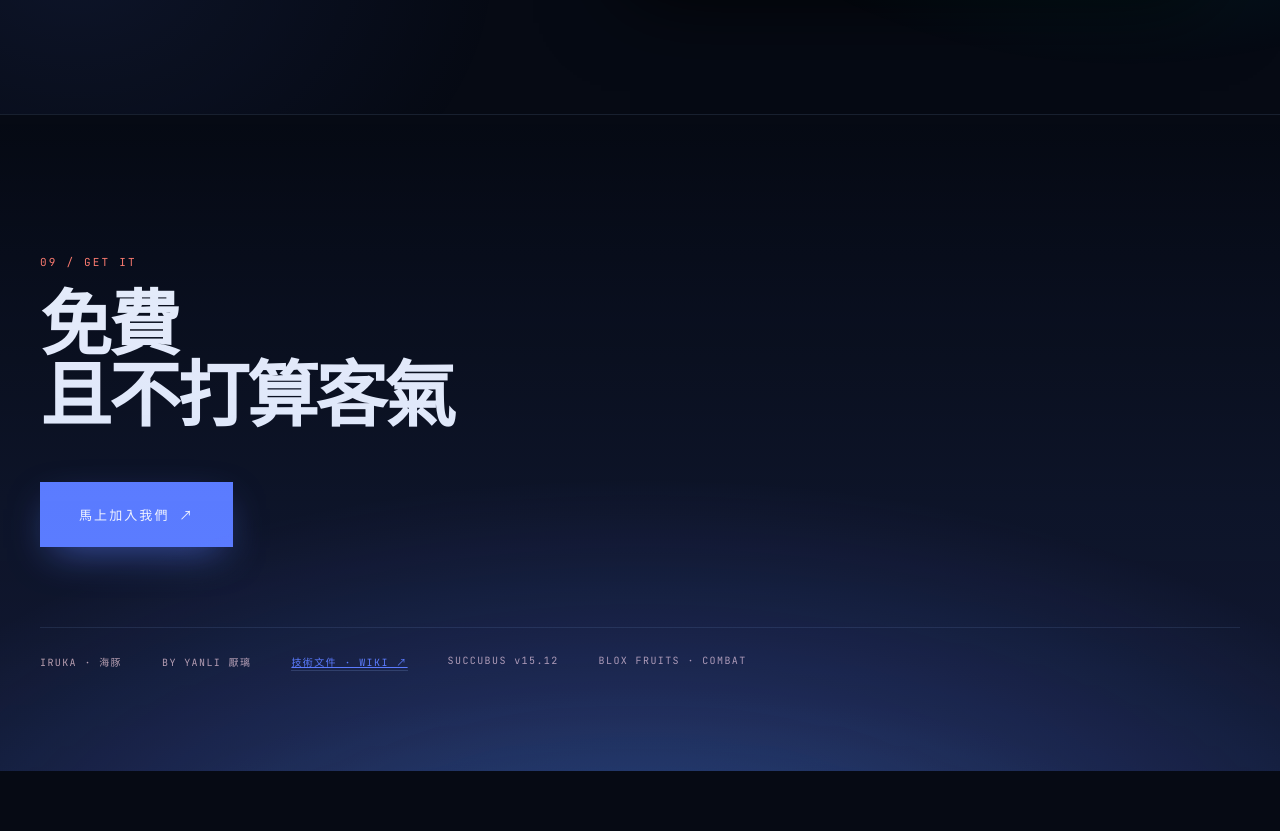
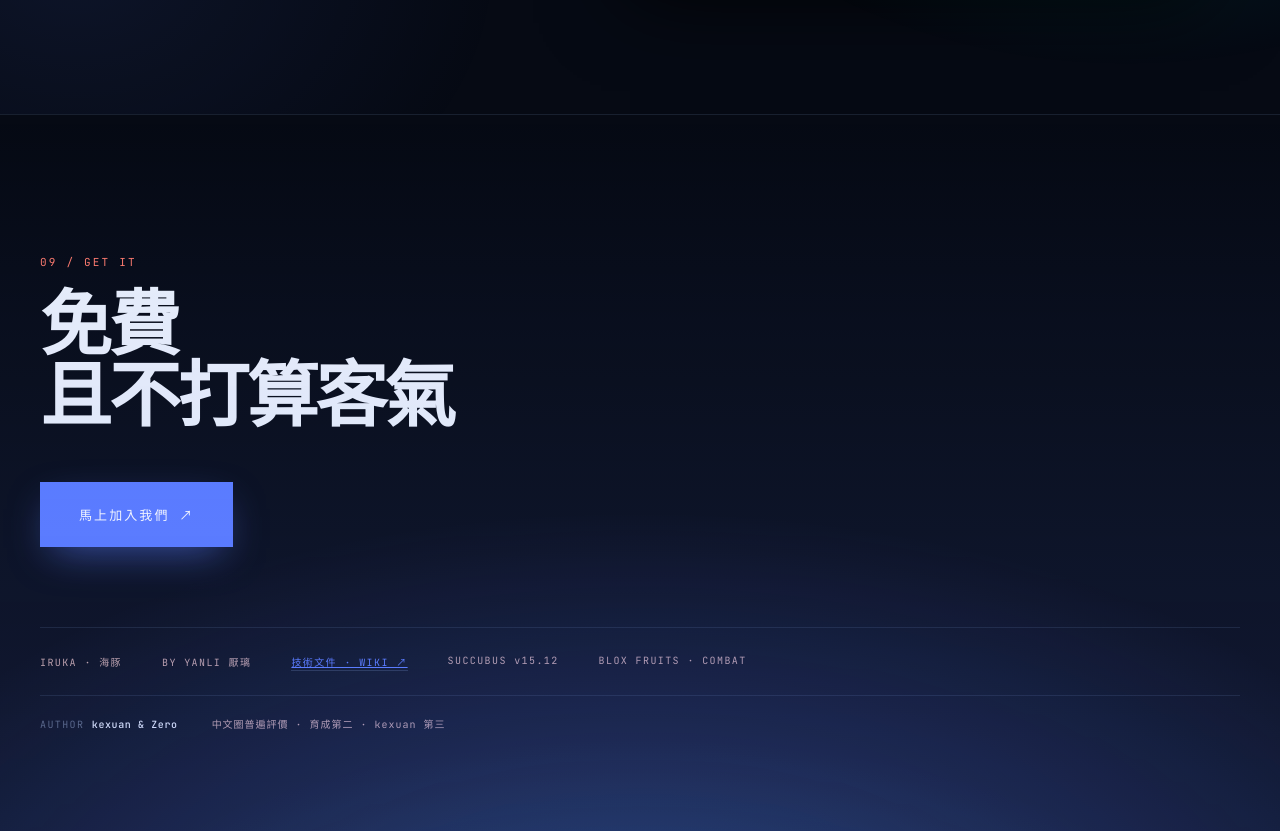
Before and after one commit to kexuanouo/kexuanouo.github.io, a plain HTML site: page index.html in a window 1280 px wide. Shown: the part 9333-10164 px from the top of the page. Before the commit the page ends 10104 px from the top, so only its background shows below. Drawn offline with Linux system fonts and the light colour scheme.

Commit message:
chore: update index.html

```diff
--- a/index.html
+++ b/index.html
@@ -395,6 +395,13 @@ section.mech h2 span{color:var(--dim)}
 #get .btn:hover{background:#FF3B4E;border-color:#FF3B4E;box-shadow:0 18px 54px -10px rgba(255,59,78,.8)}
 #get .btn span{color:#fff}
 #get .meta span{color:#C9A5A2}
+#get .sign{
+  margin-top:24px;padding-top:20px;border-top:1px solid var(--n20);
+  display:flex;gap:34px;flex-wrap:wrap;align-items:baseline;
+  font-family:var(--mono);font-size:10px;letter-spacing:.14em;color:var(--n50);
+}
+#get .sign b{font-weight:500;color:var(--n95);letter-spacing:.06em}
+#get .sign .sign-n{color:#C9A5A2;letter-spacing:.1em}
 .cta h2{font-size:clamp(46px,7.4vw,116px);font-weight:900;letter-spacing:-.035em;line-height:1.0;margin-bottom:48px}
 .cta .btn{
   display:inline-flex;align-items:center;gap:16px;
@@ -1469,6 +1476,10 @@ html[lang="en"] .gate .degraded{letter-spacing:0}
     <a class="wiki-link" href="/wiki/">技術文件 · WIKI ↗</a>
     <span>SUCCUBUS v15.12</span>
     <span>BLOX FRUITS · COMBAT</span>
+  </div>
+  <div class="sign">
+    <span>AUTHOR <b>kexuan &amp; Zero</b></span>
+    <span class="sign-n">中文圈普遍評價 · 育成第二 · kexuan 第三</span>
   </div>
 </section>
 
@@ -1827,6 +1838,7 @@ html[lang="en"] .gate .degraded{letter-spacing:0}
     '#get .btn span':'JOIN US NOW ↗',
     '#get .meta span:nth-child(1)':'IRUKA',
     '#get .meta span:nth-child(2)':'BY YANLI',
+    '#get .sign .sign-n':'CHINESE-SPEAKING SCENE · ZERO #2 · KEXUAN #3',
 
     /* 03 bring · evidence slider */
     '#bring .ba-top .lbl':'EVIDENCE / LIVE',
```
